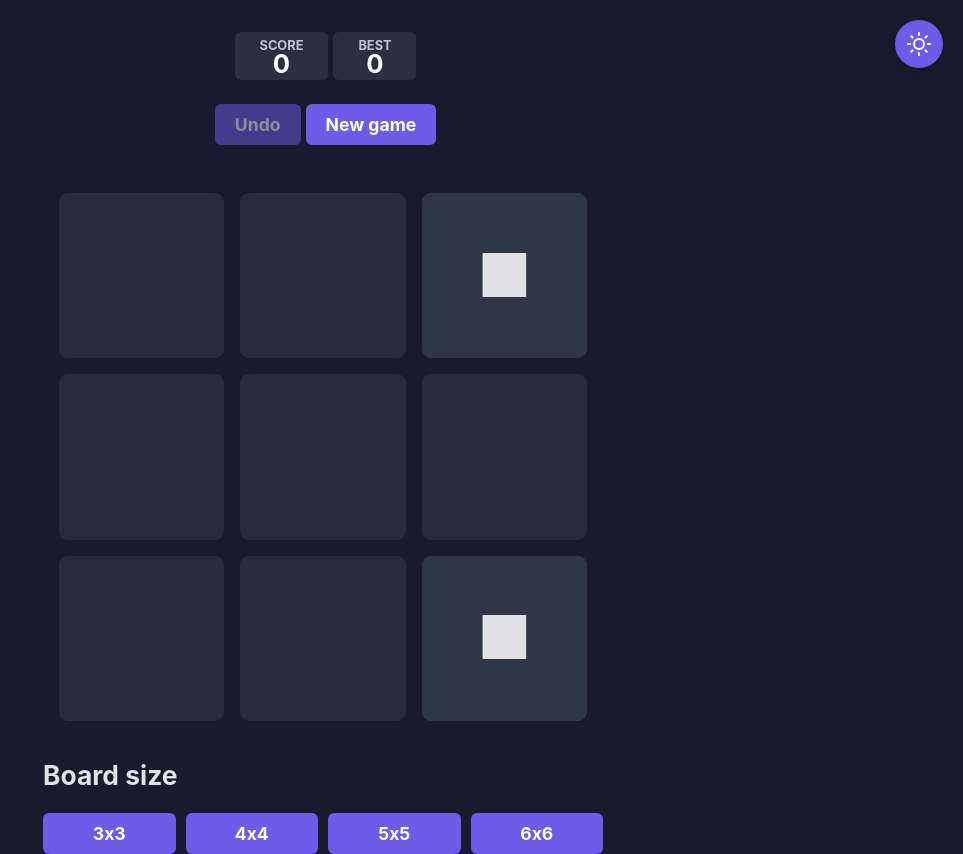
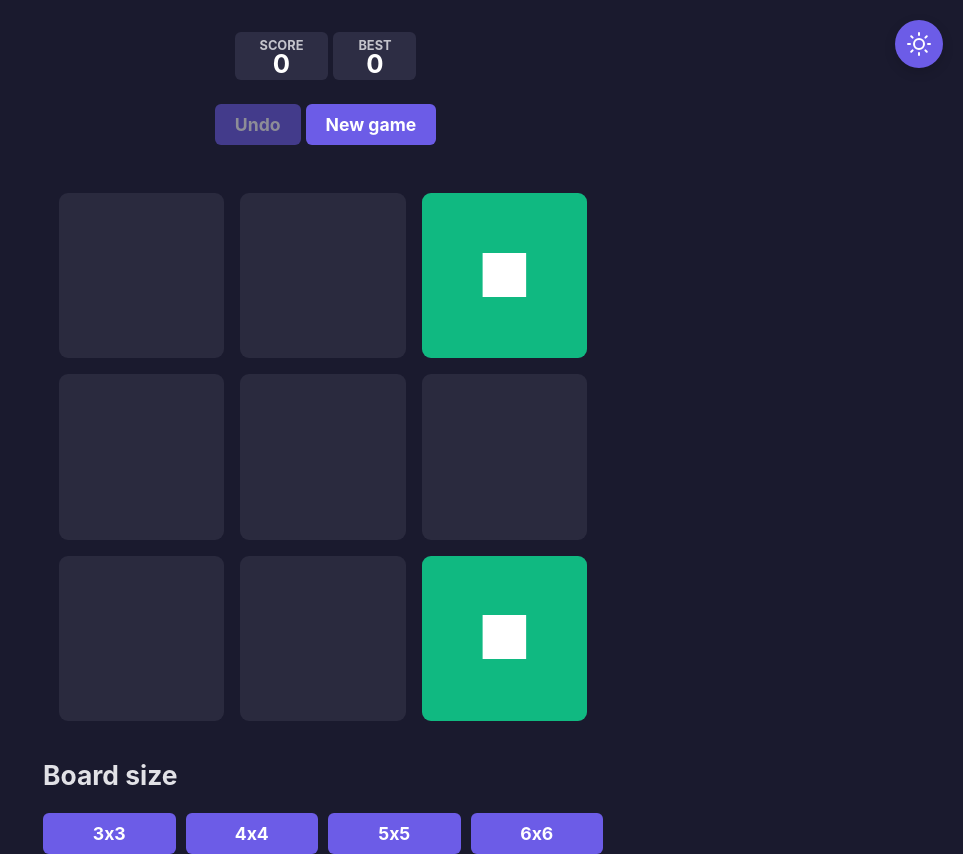
Before and after one commit to we-z/2048TSclone, a React (Create React App) app: page / in a window 1280 px wide. Shown: the whole page, without its empty margins (317-1280 px from the left). Built offline with nearby package versions, Linux system fonts and the light colour scheme.

Commit message:
pretty colors

```diff
--- a/src/App.scss
+++ b/src/App.scss
@@ -331,20 +331,20 @@ button {
     }
 
     &-1 {
-      background: var(--tile-1-bg);
-      color: var(--text-primary);
+      background: #ef4444; /* Beautiful red */
+      color: white;
       font-size: 1.7em;
     }
 
     &-2 {
-      background: var(--tile-2-bg);
-      color: var(--text-primary);
+      background: #10b981; /* Beautiful green */
+      color: white;
       font-size: 1.7em;
     }
 
     &-3 {
-      background: var(--tile-3-bg);
-      color: var(--text-primary);
+      background: #3b82f6; /* Beautiful blue */
+      color: white;
       font-size: 1.7em;
     }
 
```
